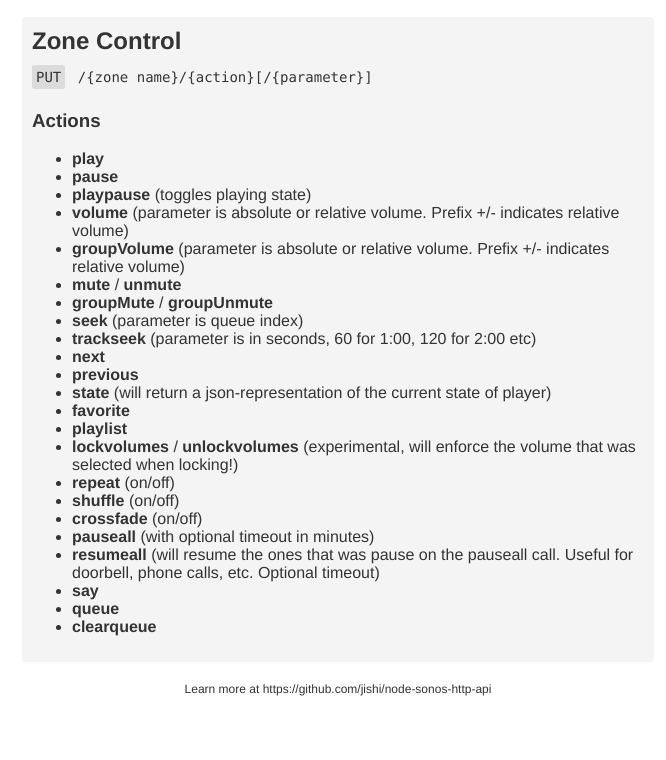
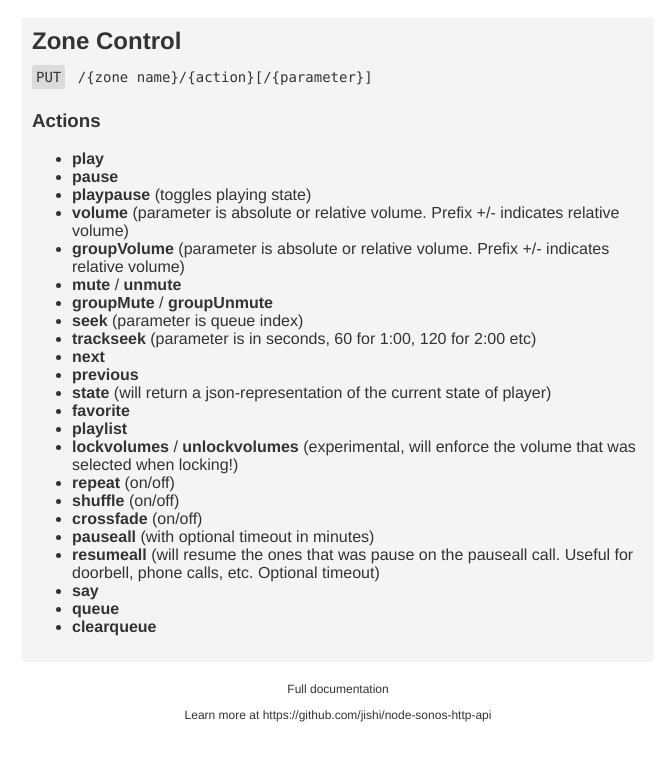
Before and after one commit to derekcamarillo/sonos-api, a website: page static/index.html in a window 1280 px wide. Shown: the part 776-1536 px from the top of the page, without its empty margins (302-968 px from the left). Drawn offline with Linux system fonts and the light colour scheme.

Commit message:
add link to embedded documentation

```diff
--- a/static/index.html
+++ b/static/index.html
@@ -74,7 +74,8 @@
       </div>
 
       <div class="footer">
-        Learn more at <a href="https://github.com/jishi/node-sonos-http-api">https://github.com/jishi/node-sonos-http-api</a>
+        <p><a href="/docs">Full documentation</a></p>
+        <p>Learn more at <a href="https://github.com/jishi/node-sonos-http-api">https://github.com/jishi/node-sonos-http-api</a></p>
       </div>
     </div>
 
```
